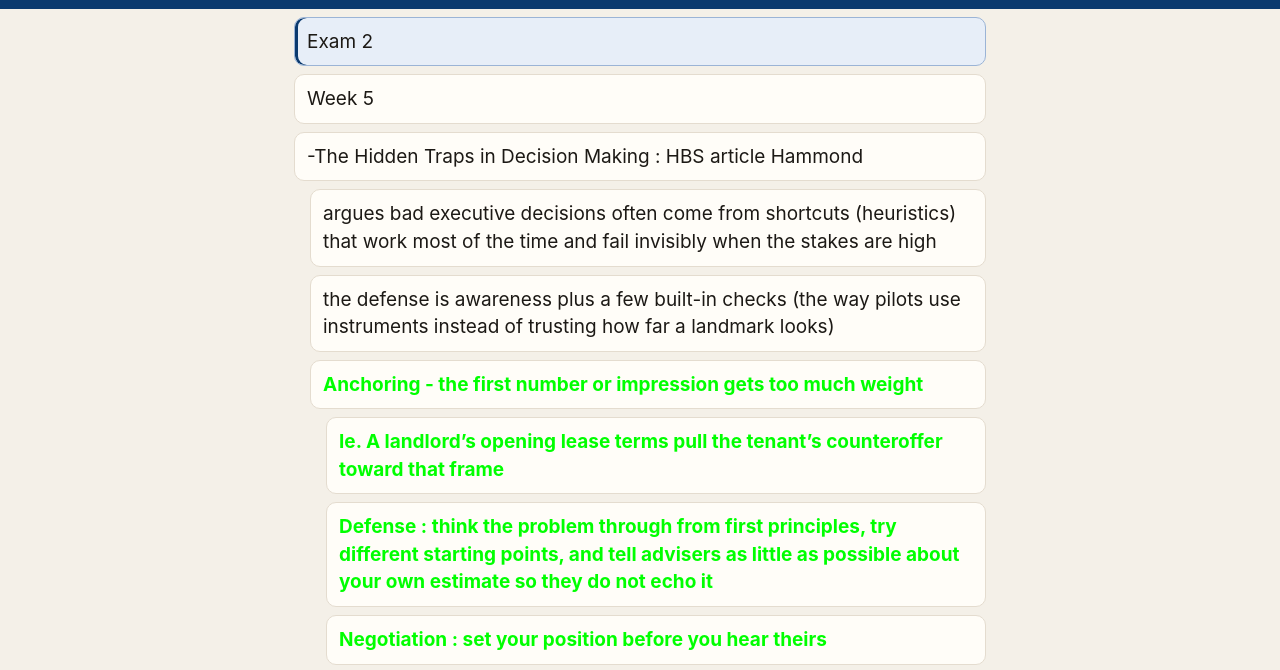
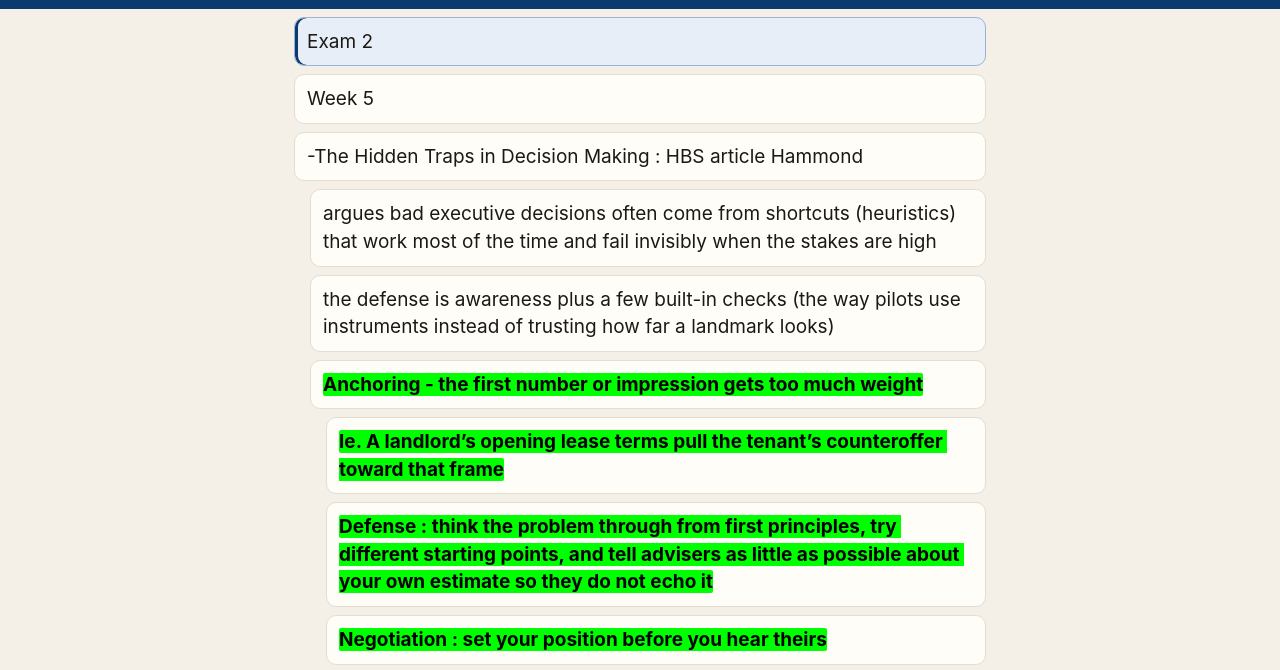
Before and after one commit to carstenpeters712-dot/ugba105-exam2-listen, a plain HTML site: page exam2-notes.html in a window 1280 px wide. Shown: the part 63-733 px from the top of the page. Drawn offline with Linux system fonts and the light colour scheme.

Commit message:
Use a bright green highlight with black text on both listen pages.
Co-authored-by: Cursor <cursoragent@cursor.com>

```diff
--- a/exam2-notes.html
+++ b/exam2-notes.html
@@ -40,7 +40,7 @@
     border-radius: 10px;
     white-space: pre-wrap;
   }
-  .b { font-weight: 700; color: var(--green); }
+  .b { font-weight: 700; color: #000; background: var(--green); border-radius: 2px; }
   .on {
     background: var(--now);
     border-color: #9bb4d6;
```
Also changed, not shown: index.html (+1 -1 lines).
